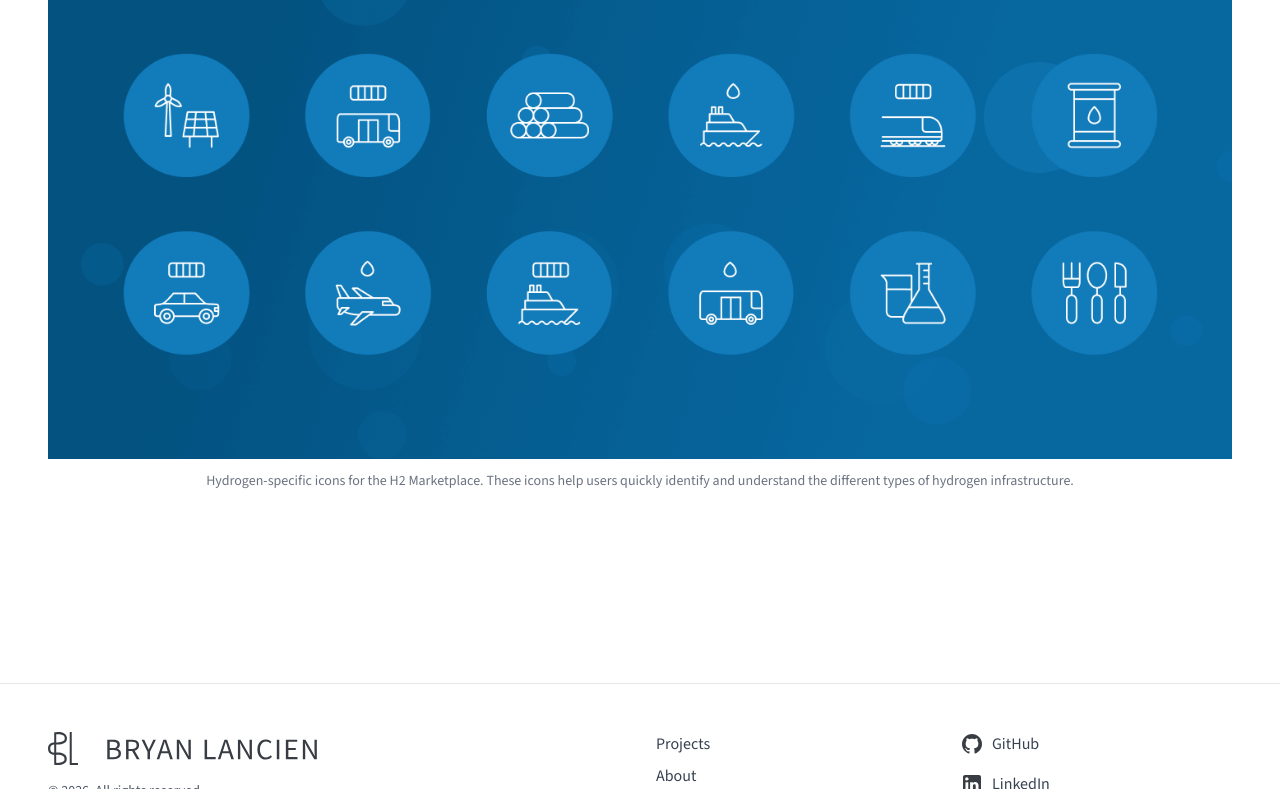
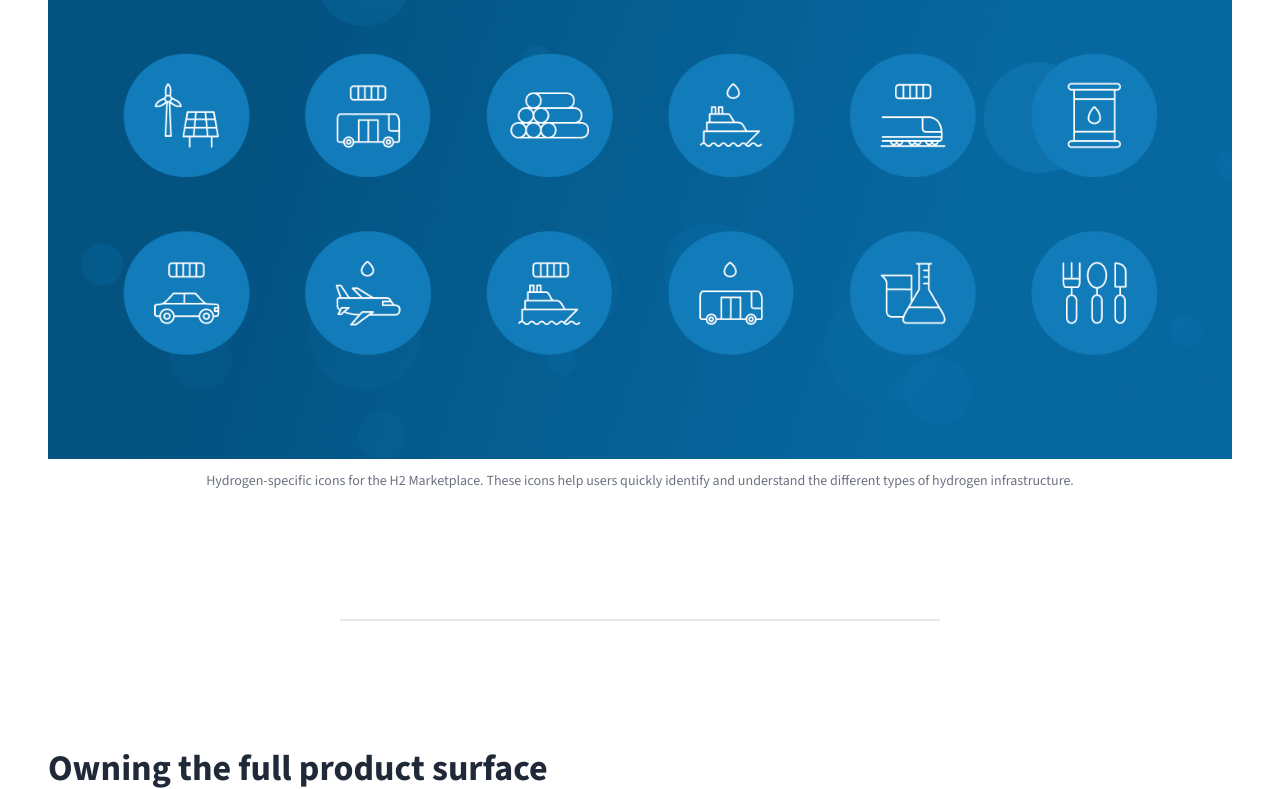
Before and after one commit to bmlancien/portfolio-2026, a React (Vite) app: page /projects/localiser in a window 1280 px wide. Shown: the part 11211-12000 px from the top of the page. Built offline with nearby package versions, Linux system fonts and the light colour scheme.

Commit message:
Add missing part to Localiser project

```diff
--- a/src/pages/projects/LocaliserPage.jsx
+++ b/src/pages/projects/LocaliserPage.jsx
@@ -112,6 +112,16 @@ export default function LocaliserPage() {
           height={1275}
         />
       </ProjectSection>
+      <ProjectDivider />
+      <ProjectSection title="Owning the full product surface">
+        <p>
+          Six years of recurring work means the scope has grown well beyond the app. I designed
+          and implemented the public website, and it will be migrated to a open-source Python CMS,
+          in order to improve it visually and reducing the difficulties of a multilingual website.
+          I've handled French localization for the platform, and produced graphic design work for
+          presentations and the icon systems mentioned above.
+        </p>
+      </ProjectSection>
     </div>
   );
 }
```
